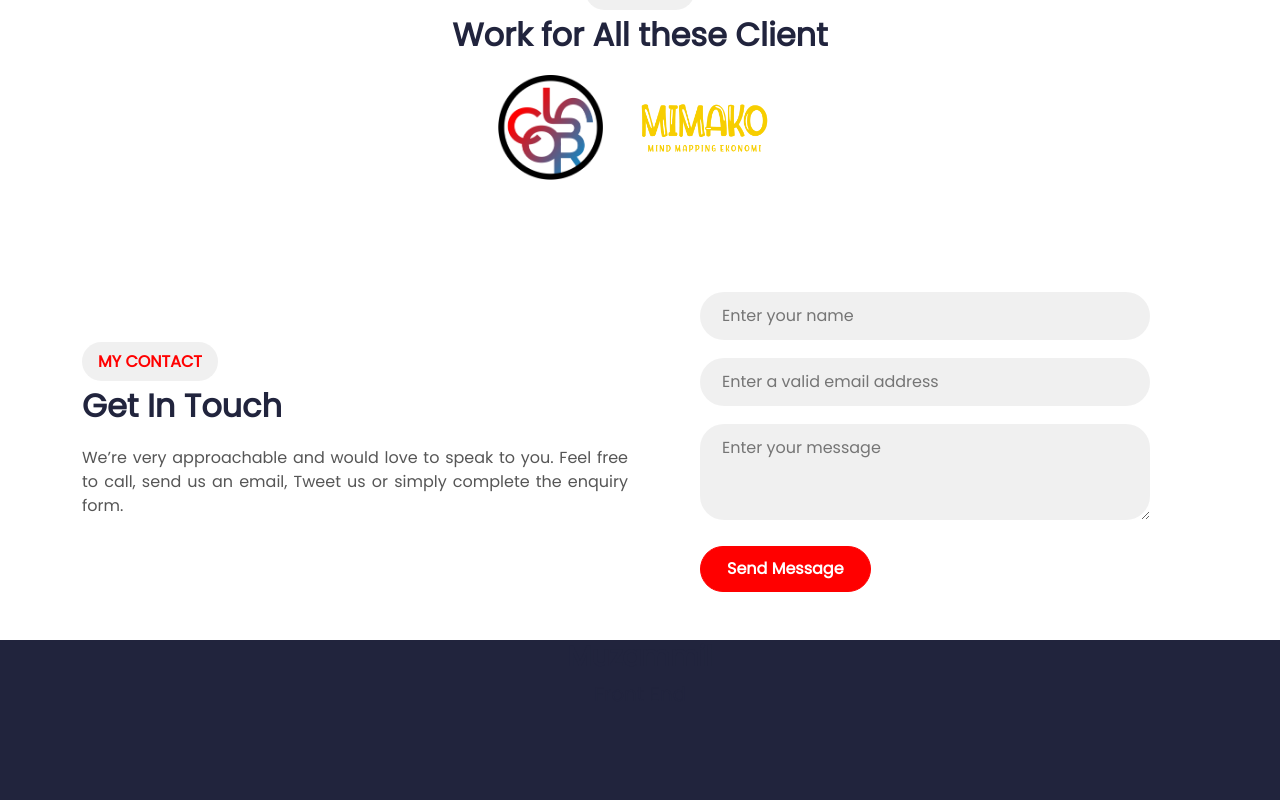
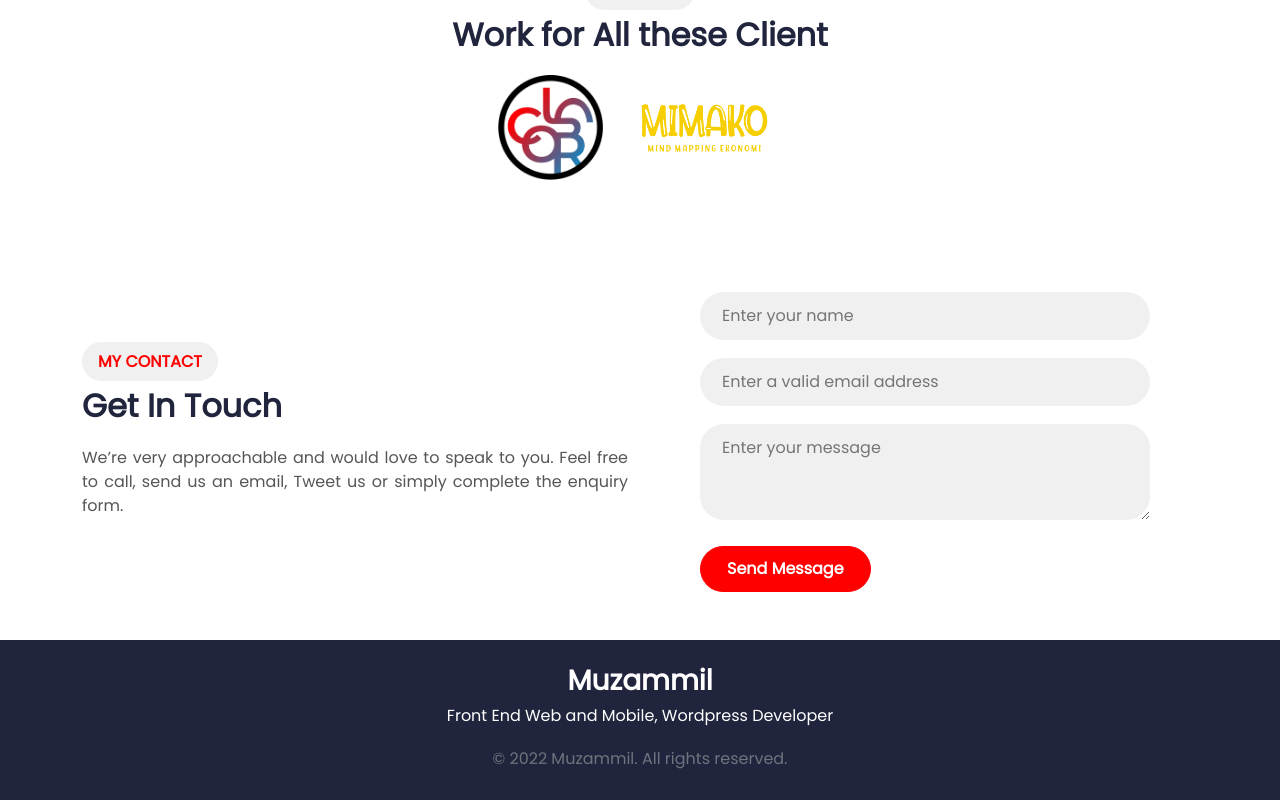
Before and after one commit to izzyzammil/Personal-Portfolio, a React (Create React App) app: page / in a window 1280 px wide. Shown: the part 2187-2987 px from the top of the page. Built offline with nearby package versions, Linux system fonts and the light colour scheme.

Commit message:
Add Footer Section

```diff
--- a/src/Components/Footer.jsx
+++ b/src/Components/Footer.jsx
@@ -2,9 +2,12 @@ import React from "react";
 
 const Footer = () => {
   return (
-    <div className="d-flex flex-column align-items-center footer">
-      <h3 className="fw-bold">Muzammil</h3>
-      <h5>Front End</h5>
+    <div className="footer">
+      <h3 className="fw-bold f-text">Muzammil</h3>
+      <h6 className="f-text">Front End Web and Mobile, Wordpress Developer</h6>
+      <h6 className="f-text mt-4 text-muted">
+        &copy; 2022 Muzammil. All rights reserved.
+      </h6>
     </div>
   );
 };
--- a/src/style/style.css
+++ b/src/style/style.css
@@ -242,6 +242,11 @@
 }
 
 .footer {
-  height: 20vh;
+  padding: 24px 0;
   background-color: var(--black);
 }
+
+.f-text {
+  color: white;
+  text-align: center;
+}
```
